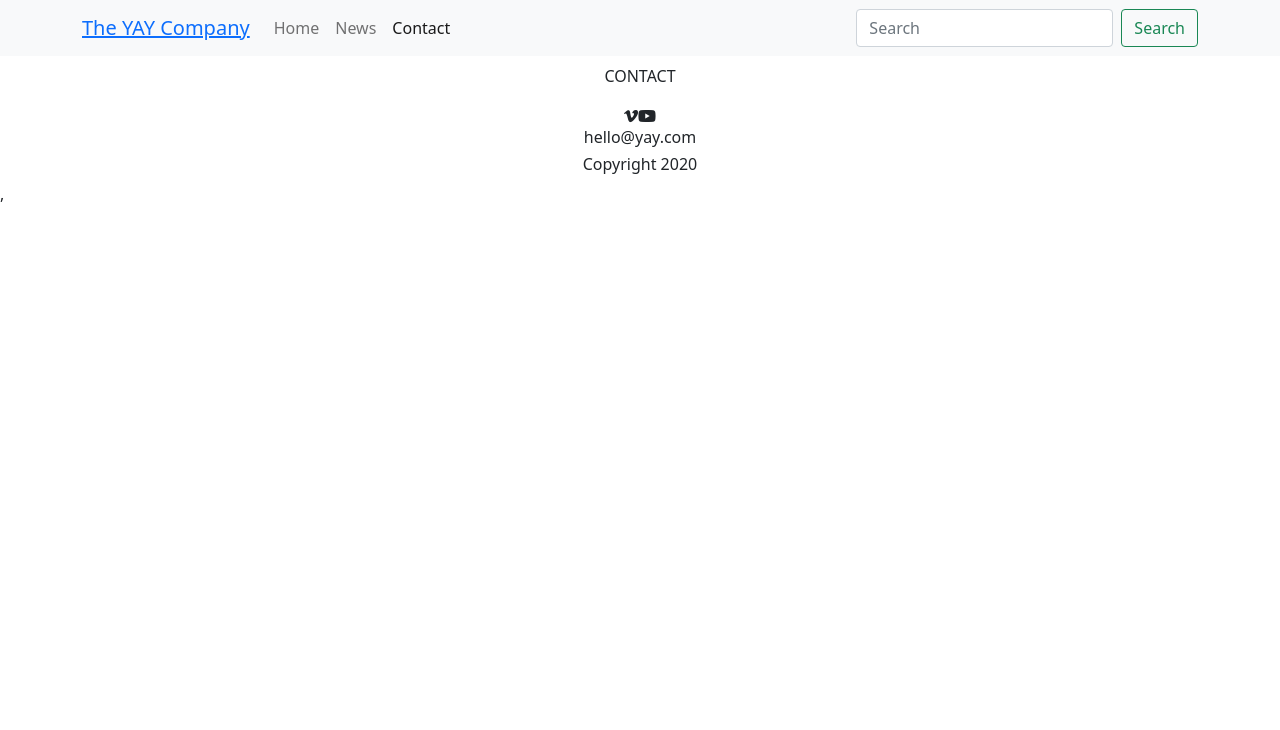
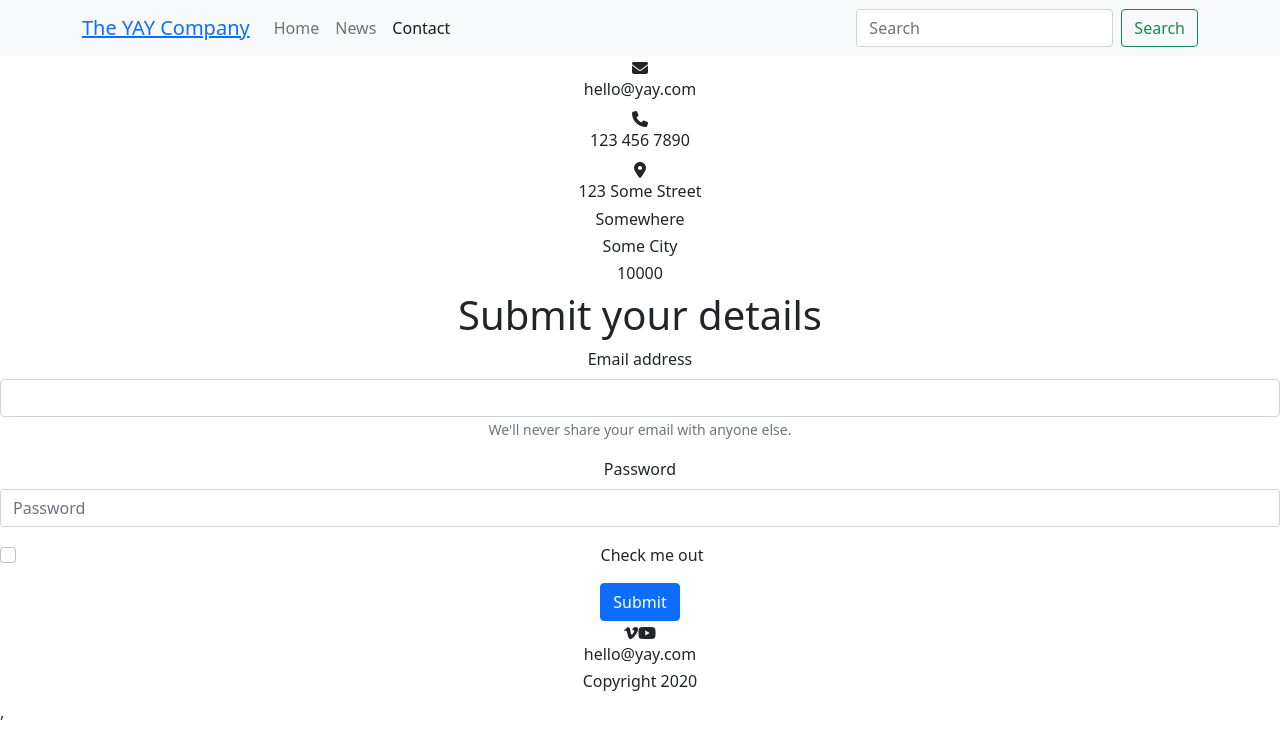
Before and after one commit to Noroff-FEU-Assignments/css-frameworks-ca-pkderlam87, a React (Create React App) app in the folder yay/: page /Contact in a window 1280 px wide. Shown: the top 730 px of the page. Built offline with nearby package versions, Linux system fonts and the light colour scheme; a web font is replaced by a local one.

Commit message:
Added contact form, contact info

```diff
--- a/yay/src/components/Contact/Contact.js
+++ b/yay/src/components/Contact/Contact.js
@@ -1,14 +1,15 @@
 import React from 'react';
-
+import InfoContact from './InfoContact';
 import TitleIndex from './../TitleIndex';
-import Paragraph from './../Paragraph';
+import FormContact from './FormContact';
 import Footer from './../Footer';
 
 function Contact() {
     return (
         <div className="App">
-            <TitleIndex />
-            <Paragraph content="CONTACT"></Paragraph>
+            <InfoContact />
+            <TitleIndex content="Submit your details" />
+            <FormContact />
             <Footer />
         </div>
     );
--- /dev/null
+++ b/yay/src/components/Contact/FormContact.js
@@ -0,0 +1,32 @@
+import React from 'react';
+import Form from 'react-bootstrap/Form';
+import Button from 'react-bootstrap/Button';
+
+function FormContact() {
+    return (
+        <>
+            <Form>
+                <Form.Group className="mb-3" controlId="formBasicEmail">
+                    <Form.Label>Email address</Form.Label>
+                    <Form.Control type="email" />
+                    <Form.Text className="text-muted">
+                        We'll never share your email with anyone else.
+                    </Form.Text>
+                </Form.Group>
+
+                <Form.Group className="mb-3" controlId="formBasicPassword">
+                    <Form.Label>Password</Form.Label>
+                    <Form.Control type="password" placeholder="Password" />
+                </Form.Group>
+                <Form.Group className="mb-3" controlId="formBasicCheckbox">
+                    <Form.Check type="checkbox" label="Check me out" />
+                </Form.Group>
+                <Button variant="primary" type="submit">
+                    Submit
+                </Button>
+            </Form>
+        </>
+    )
+}
+
+export default FormContact
--- /dev/null
+++ b/yay/src/components/Contact/InfoContact.js
@@ -0,0 +1,25 @@
+import React from 'react'
+
+function InfoContact() {
+    return (
+        <>
+            <div>
+                <i class="fas fa-envelope"></i>
+                <h6>hello@yay.com</h6>
+            </div>
+            <div>
+                <i class="fas fa-phone"></i>
+                <h6>123 456 7890</h6>
+            </div>
+            <div>
+                <i class="fas fa-map-marker-alt"></i>
+                <h6>123 Some Street</h6>
+                <h6>Somewhere</h6>
+                <h6>Some City</h6>
+                <h6>10000</h6>
+            </div>
+        </>
+    )
+}
+
+export default InfoContact
--- a/yay/src/components/News/Cards.js
+++ b/yay/src/components/News/Cards.js
@@ -24,7 +24,7 @@
                             <Card.Img variant="top" src={news1} />
                             <Card.Body>
                                 <Card.Title>Nunc porttitor vel</Card.Title>
-                                <Paragraph content="Nunc malesuada eget est fringilla dapibus." />
+                                <Paragraph content="Nunc malesuada eget est fringilla dapibus."></Paragraph>
                                 <Button variant="primary">More</Button>
                             </Card.Body>
                         </Card>
@@ -34,7 +34,7 @@
                             <Card.Img variant="top" src={news2} />
                             <Card.Body>
                                 <Card.Title>Nunc porttitor vel</Card.Title>
-                                <Paragraph content="Nunc malesuada eget est fringilla dapibus." />
+                                <Paragraph content="Nunc malesuada eget est fringilla dapibus."></Paragraph>
                                 <Button variant="primary">More</Button>
                             </Card.Body>
                         </Card>
@@ -44,7 +44,7 @@
                             <Card.Img variant="top" src={news3} />
                             <Card.Body>
                                 <Card.Title>Nunc porttitor vel</Card.Title>
-                                <Paragraph content="Nunc malesuada eget est fringilla dapibus." />
+                                <Paragraph content="Nunc malesuada eget est fringilla dapibus."></Paragraph>
                                 <Button variant="primary">More</Button>
                             </Card.Body>
                         </Card>
@@ -54,7 +54,7 @@
                             <Card.Img variant="top" src={news4} />
                             <Card.Body>
                                 <Card.Title>Nunc porttitor vel</Card.Title>
-                                <Paragraph content="Nunc malesuada eget est fringilla dapibus." />
+                                <Paragraph content="Nunc malesuada eget est fringilla dapibus."></Paragraph>
                                 <Button variant="primary">More</Button>
                             </Card.Body>
                         </Card>
@@ -64,7 +64,7 @@
                             <Card.Img variant="top" src={news5} />
                             <Card.Body>
                                 <Card.Title>Nunc porttitor vel</Card.Title>
-                                <Paragraph content="Nunc malesuada eget est fringilla dapibus." />
+                                <Paragraph content="Nunc malesuada eget est fringilla dapibus."></Paragraph>
                                 <Button variant="primary">More</Button>
                             </Card.Body>
                         </Card>
@@ -74,7 +74,7 @@
                             <Card.Img variant="top" src={news6} />
                             <Card.Body>
                                 <Card.Title>Nunc porttitor vel</Card.Title>
-                                <Paragraph content="Nunc malesuada eget est fringilla dapibus." />
+                                <Paragraph content="Nunc malesuada eget est fringilla dapibus."></Paragraph>
                                 <Button variant="primary">More</Button>
                             </Card.Body>
                         </Card>
@@ -84,7 +84,7 @@
                             <Card.Img variant="top" src={news7} />
                             <Card.Body>
                                 <Card.Title>Nunc porttitor vel</Card.Title>
-                                <Paragraph content="Nunc malesuada eget est fringilla dapibus." />
+                                <Paragraph content="Nunc malesuada eget est fringilla dapibus."></Paragraph>
                                 <Button variant="primary">More</Button>
                             </Card.Body>
                         </Card>
@@ -94,7 +94,7 @@
                             <Card.Img variant="top" src={news8} />
                             <Card.Body>
                                 <Card.Title>Nunc porttitor vel</Card.Title>
-                                <Paragraph content="Nunc malesuada eget est fringilla dapibus." />
+                                <Paragraph content="Nunc malesuada eget est fringilla dapibus."></Paragraph>
                                 <Button variant="primary">More</Button>
                             </Card.Body>
                         </Card>
--- a/yay/src/components/News/News.js
+++ b/yay/src/components/News/News.js
@@ -1,6 +1,5 @@
 import React from 'react';
 import TitleIndex from './../TitleIndex';
-import Paragraph from './../Paragraph';
 import Footer from './../Footer';
 import Cards from './Cards';
 import NavNews from './NavNews';
```
